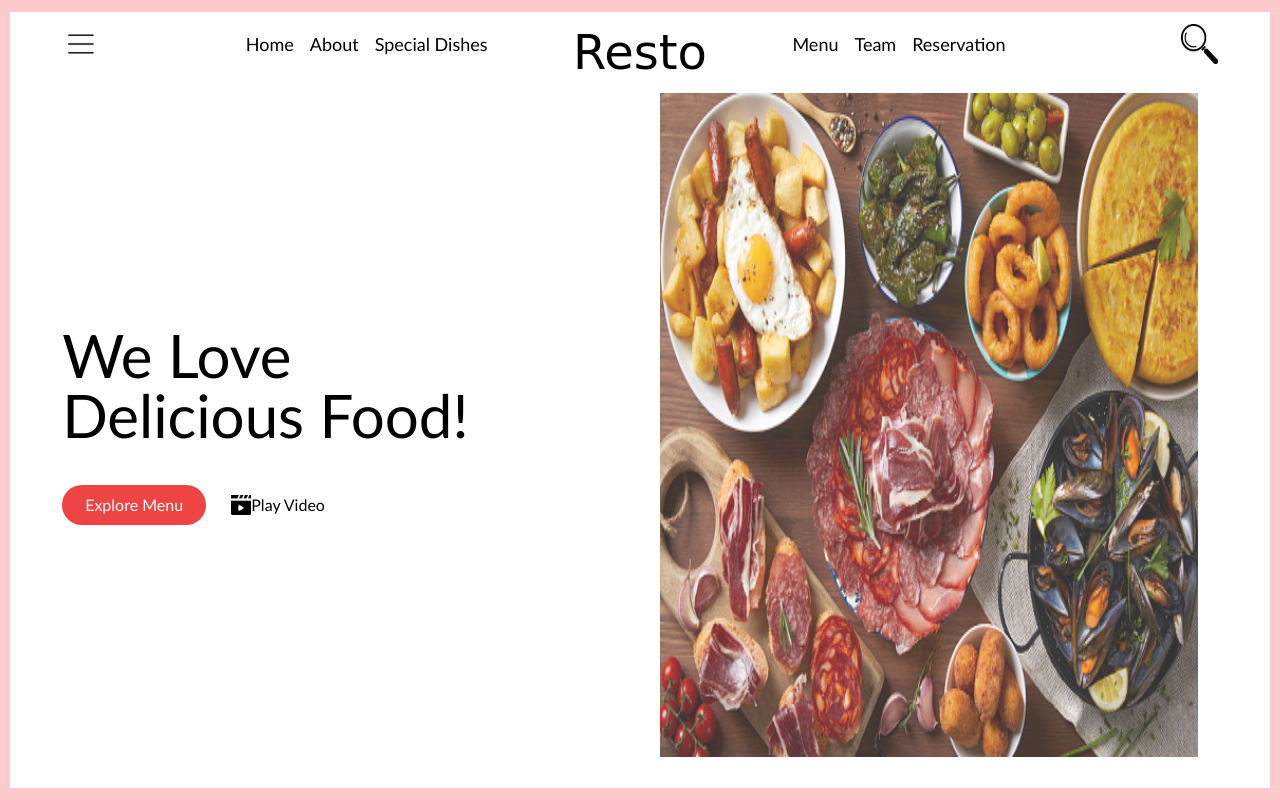
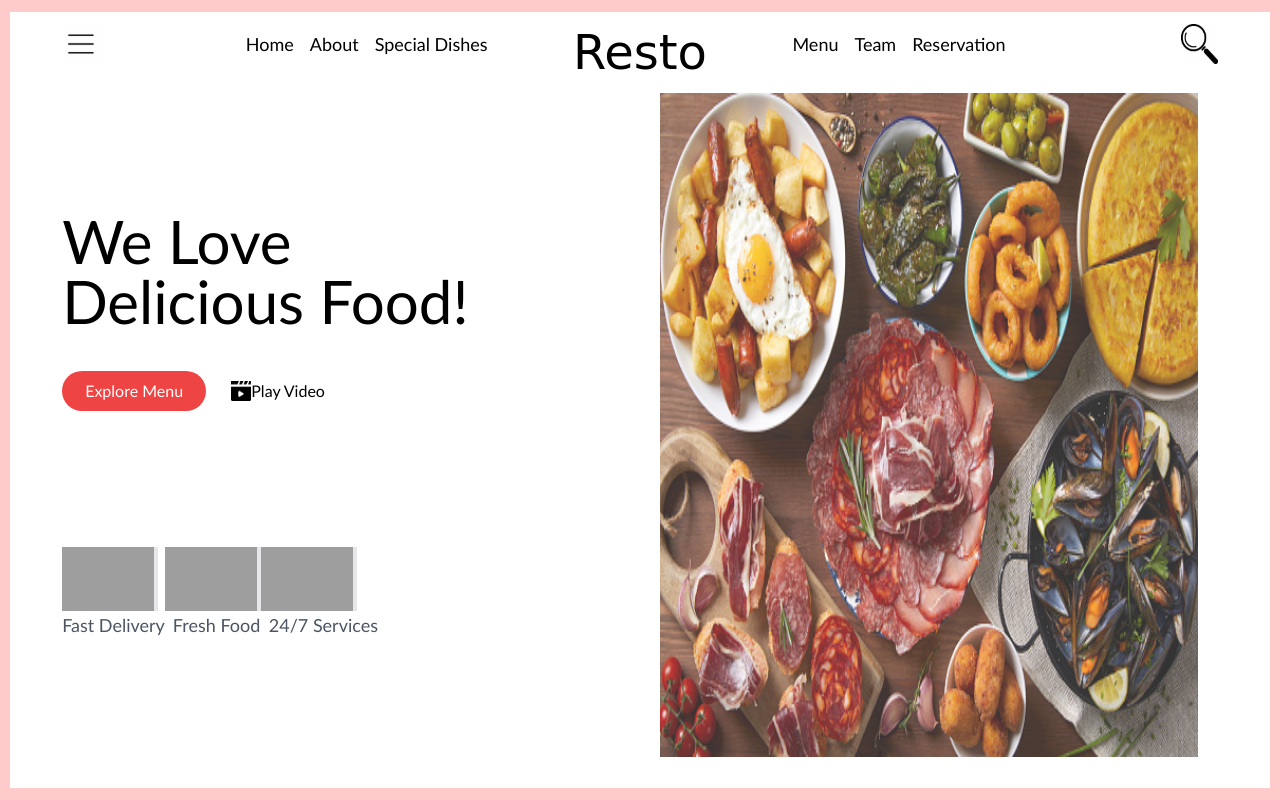
Before and after one commit to Avinashshiyani/resto, a PHP site: page / in a window 1280 px wide. Run offline with PHP 8.4, Linux system fonts and the light colour scheme; some libraries are stand-ins or nearby versions; some web fonts are replaced; grey boxes are pictures that could not be loaded.

Commit message:
introduction part almost done 95 %

```diff
--- a/index.php
+++ b/index.php
@@ -58,7 +58,7 @@
                             <p>We Love <br>Delicious Food!</p>
                         </div>
                         <!-- buttons -->
-                        <div class="flex justify-start items-start">
+                        <div class="flex justify-start items-start ">
                             <a href="#" class="bg-red-500 text-white rounded-3xl h-10 w-36 flex justify-center items-center mt-10">
                                 Explore Menu
                             </a>
@@ -66,6 +66,21 @@
                             <img src="./images/play-video.jpg" class="h-5 w-5">
                              Play Video
                             </a>
+                        </div>
+                        <!-- intro of flexing -->
+                        <div class="flex justify-start items-start text-lg text-gray-600">
+                                <div>
+                                    <img src="./images/fast-delivery.jpg" class="h-16 w-24 border-r-4">
+                                    <p class="">Fast Delivery</p>
+                                </div>
+                                <div>
+                                    <img src="./images/fresh-food.jpg" class="h-16 w-24 border-r-4 ">
+                                    <p class="pl-2">Fresh Food</p>
+                                </div>
+                                <div>
+                                    <img src="./images/247support.jpg" class="h-16 w-24  border-r-4">
+                                    <p class="pl-2">24/7 Services</p>
+                                </div>
                         </div>
                     </div>
                     <div class="w-2/4  h-full">
```
